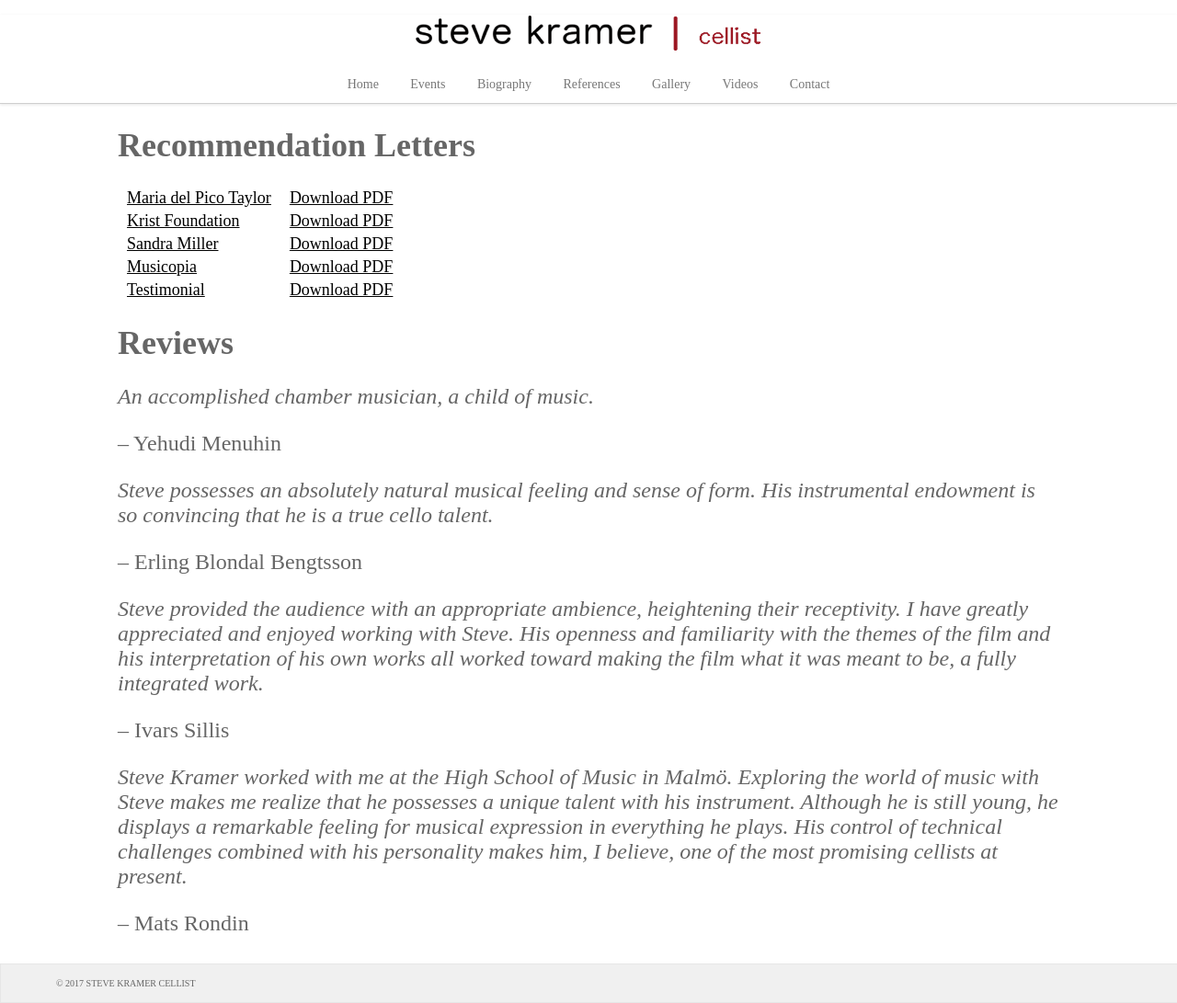
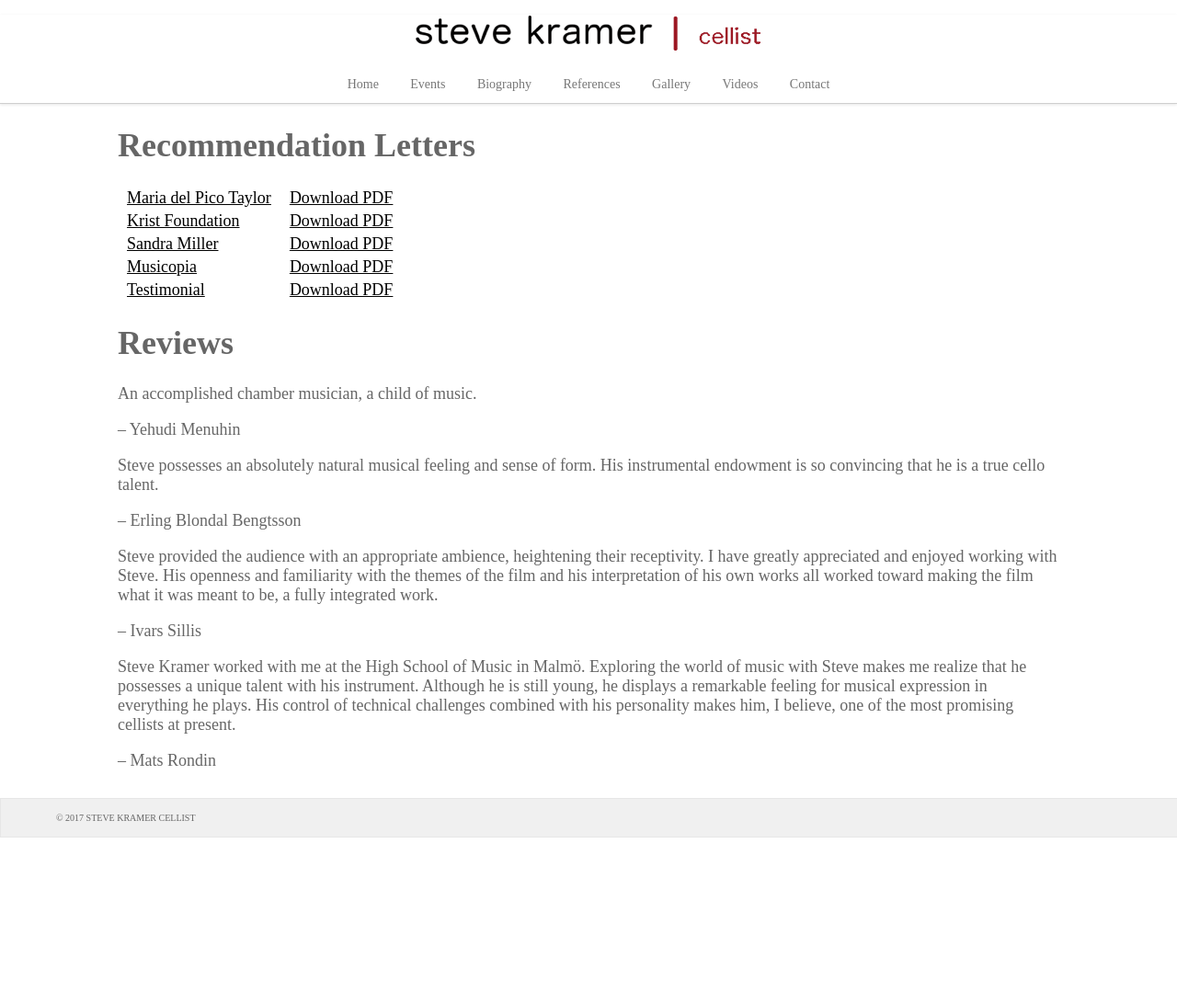
Before and after one commit to stevekramercellist/cellist, a Jekyll site: the page built from references.md, in a window 1280 px wide. Shown: the whole page at 92% size. Built offline with Jekyll 4.4.1, drawn with Linux system fonts in a browser that asks for light colours; nearby versions of some CDN libraries; after the commit the page ends 911 px from its top, so only the background shows below that.

Commit message:
Update references.md

```diff
--- a/references.md
+++ b/references.md
@@ -14,25 +14,17 @@ title: References ‹ Steve Kramer Cellist
 # Reviews
 
 An accomplished chamber musician, a child of music.
-{: .quote}
 
 -- Yehudi Menuhin
-{: .attribution}
 
 Steve possesses an absolutely natural musical feeling and sense of form. His instrumental endowment is so convincing that he is a true cello talent.
-{: .quote}
 
 -- Erling Blondal Bengtsson
-{: .attribution}
 
 Steve provided the audience with an appropriate ambience, heightening their receptivity. I have greatly appreciated and enjoyed working with Steve. His openness and familiarity with the themes of the film and his interpretation of his own works all worked toward making the film what it was meant to be, a fully integrated work.
-{: .quote}
 
 -- Ivars Sillis
-{: .attribution}
 
 Steve Kramer worked with me at the High School of Music in Malmö. Exploring the world of music with Steve makes me realize that he possesses a unique talent with his instrument. Although he is still young, he displays a remarkable feeling for musical expression in everything he plays. His control of technical challenges combined with his personality makes him, I believe, one of the most promising cellists at present.
-{: .quote}
 
 -- Mats Rondin
-{: .attribution}
```
